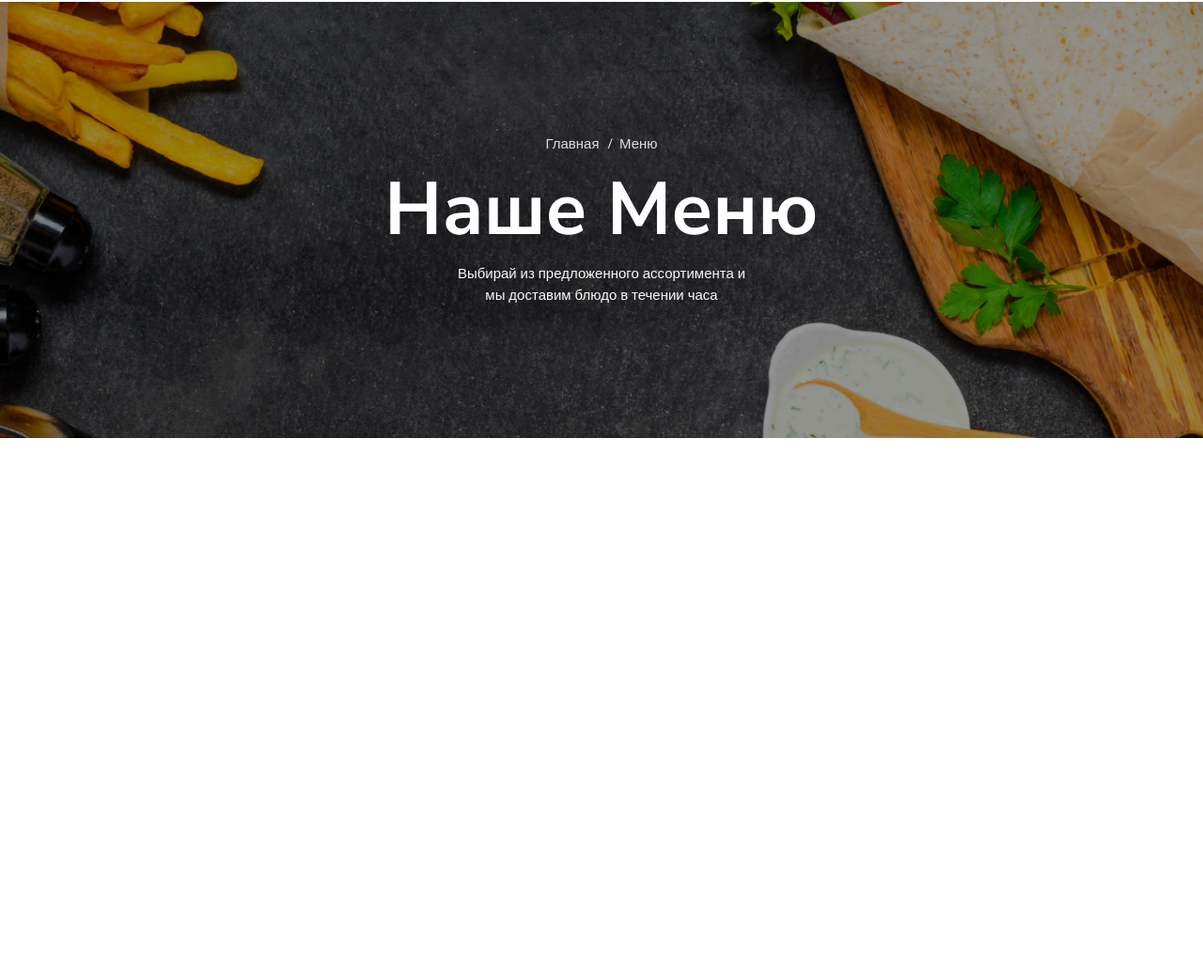
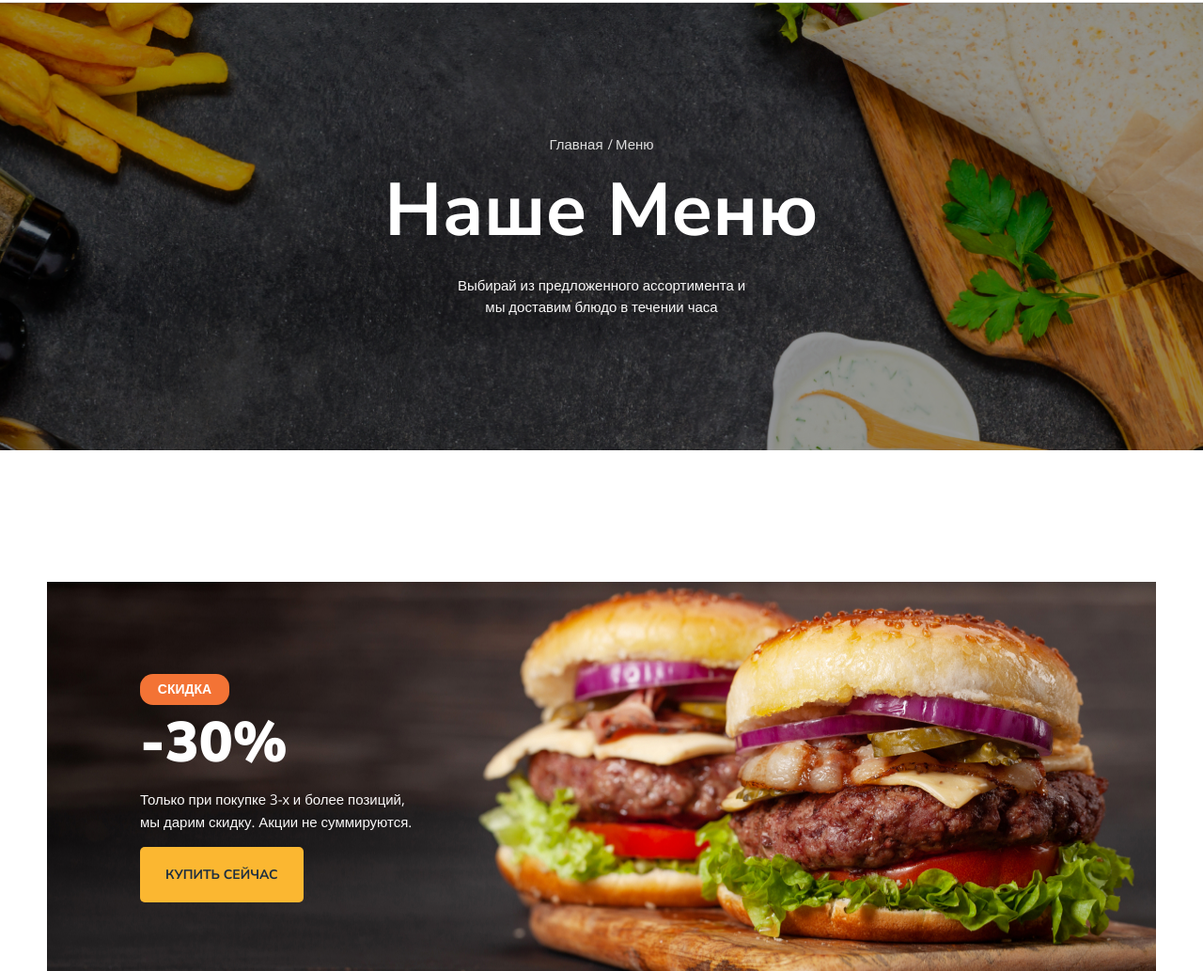
Before and after one commit to denis150880/Module01-Burger, a plain HTML site: page index.html in a window 1280 px wide. Shown: the part 107-1140 px from the top of the page at 94% size. Before the commit the page ends 800 px from the top, so only its background shows below. Drawn offline with nearby package versions, Linux system fonts and the light colour scheme.

Commit message:
Add styles

```diff
--- a/index.html
+++ b/index.html
@@ -18,8 +18,8 @@
                  <a href="#" class="header-logo"></a>
                  <nav>
                      <ul class="header-nav">
-                        <li><a href="#" class="active">Главная</a></li>
-                        <li><a href="#">Меню</a></li>
+                        <li><a href="#" >Главная</a></li>
+                        <li><a href="#" class="active">Меню</a></li>
                         <li><a href="#">О нас</a></li>
                         <li><a href="#">Контакты</a></li>
                      </ul>
@@ -46,5 +46,19 @@
             <p class="description">Выбирай из предложенного ассортимента и мы доставим блюдо в течении часа</p>
         </div>
     </div>
+    <main>
+        <div class="banner">
+            <div class="container">
+                <div class="banner-box">
+                    <h2 class="banner-title">
+                        <span>скидка</span>
+                        -30%
+                    </h2>
+                    <p class="banner-text">Только при покупке 3-х и более позиций, мы&nbsp;дарим скидку. Акции не суммируются.</p>
+                    <a href="#" class="banner-link">купить сейчас</a>
+                </div>
+            </div>
+        </div>
+    </main>
 </body>
 </html>
--- a/styles/main.css
+++ b/styles/main.css
@@ -6,6 +6,9 @@ body{
     margin: 0 auto;
     padding-left: 15px;
     padding-right: 15px;
+}
+header{
+    border-bottom: 1px solid #dedede;
 }
 .header{
     font-family: 'Open Sans', sans-serif;
@@ -26,7 +29,7 @@ body{
 .header-nav{
     display: flex;
     list-style-type: none;
-    padding-left: 0;
+    padding-right: 137px;
     gap: 46px;
 }
 .header-nav a{
@@ -34,6 +37,9 @@ body{
     font-size: 20px;
     color: #443737;
     text-decoration: none;
+}
+.header-nav a:hover{
+    color: #ffc725;
 }
 .header-nav a::after{
     content: '';
@@ -53,6 +59,7 @@ body{
     border: none;
     padding: 0;
     gap: 10px;
+    cursor: pointer;
 }
 .button-item{
     position: relative;
@@ -83,6 +90,7 @@ body{
     background-size: cover;
     background-position: center center;
     padding: 142px 0;
+    margin-bottom: 140px;
 }
 .breadcrumbs{
     padding-left: 0;
@@ -90,7 +98,7 @@ body{
     list-style-type: none;
     display: flex;
     justify-content: center;
-    gap:16px;
+    gap:8px;
 }
 .breadcrumbs a{
     font-family: 'Open Sans', sans-serif;
@@ -98,10 +106,17 @@ body{
     font-size: 15px;
     text-decoration: none;
 }
+.breadcrumbs a:hover{
+    color: #ffc725;
+}
+.breadcrumbs a:hover::before{
+    color: #dedede;
+}
 .breadcrumbs a::before{
     content: '/';
     position: relative;
-    left: -7px;
+    left: -3px;
+    pointer-events: none;
 }
 .breadcrumbs li:first-child a::before{
     display: none;
@@ -110,7 +125,7 @@ body{
     font-weight: 700;
     font-size: 79px;
     margin-top: 10px;
-    margin-bottom: 10px;
+    margin-bottom: 22px;
 }
 .description{
     font-family: 'Open Sans', sans-serif;
@@ -120,3 +135,59 @@ body{
     max-width: 320px;
     margin:0 auto;
 }
+.banner{
+    margin-top: 20px;
+}
+.banner-box{
+    background-image: url(../image/banner.jpg);
+    background-repeat: repeat;
+    background-size: cover;
+    background-position: center center;
+    padding: 93px ;
+    padding-left: 99px;
+}
+.banner-title{
+    font-size: 60px;
+    font-weight: 900;
+    color: #fff;
+    line-height: 1.6;
+    margin-top: 0;
+    margin-bottom: 0;
+}
+.banner-title span{
+    display: block;
+    max-width: 95px;
+    font-family: 'Open Sans', sans-serif;
+    font-weight: 600;
+    font-size: 14px;
+    text-transform: uppercase;
+    color: #fff;
+    padding: 5px 0;
+    background-color: #F37335;
+    border-radius: 14px;
+    text-align: center;
+    margin-bottom: -8px;
+    margin-top:5px;
+}
+.banner-text{
+    max-width: 353px;
+    font-family: 'Open Sans', sans-serif;
+    font-weight: 400;
+    font-size: 15px;
+    line-height: 1.6;
+    color:  #FAF9F9;
+    margin-top: 0;
+    margin-bottom: 35px;
+}
+.banner-link{
+    font-weight: 700;
+    font-size: 14px;
+    line-height: 18px;
+    text-align: left;
+    color: #1E2F40;
+    border-radius: 5px;
+    text-decoration: none;
+    text-transform: uppercase;
+    padding: 20px 27px;
+    background: #FBB731;
+}
```
Also changed, not shown: image/banner.jpg (added).
